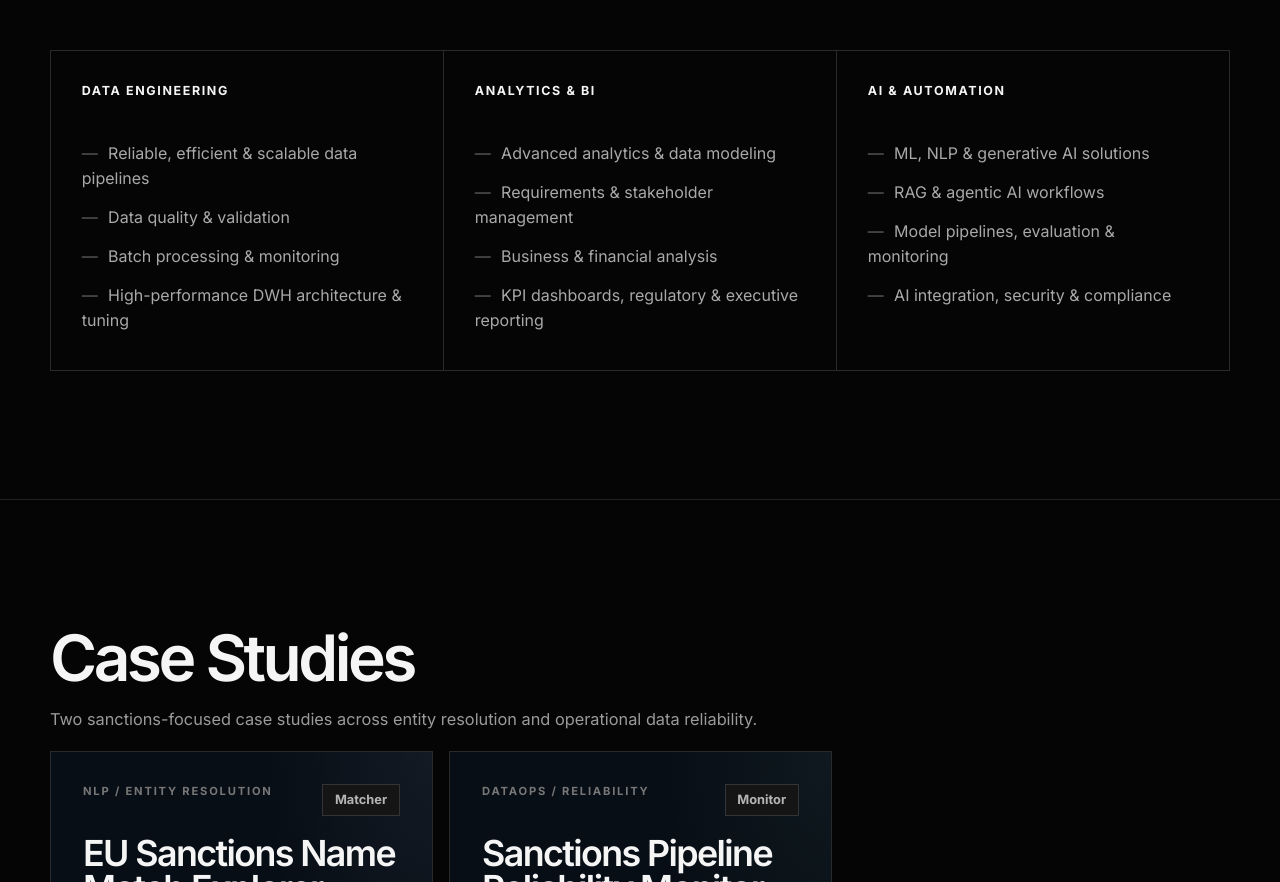
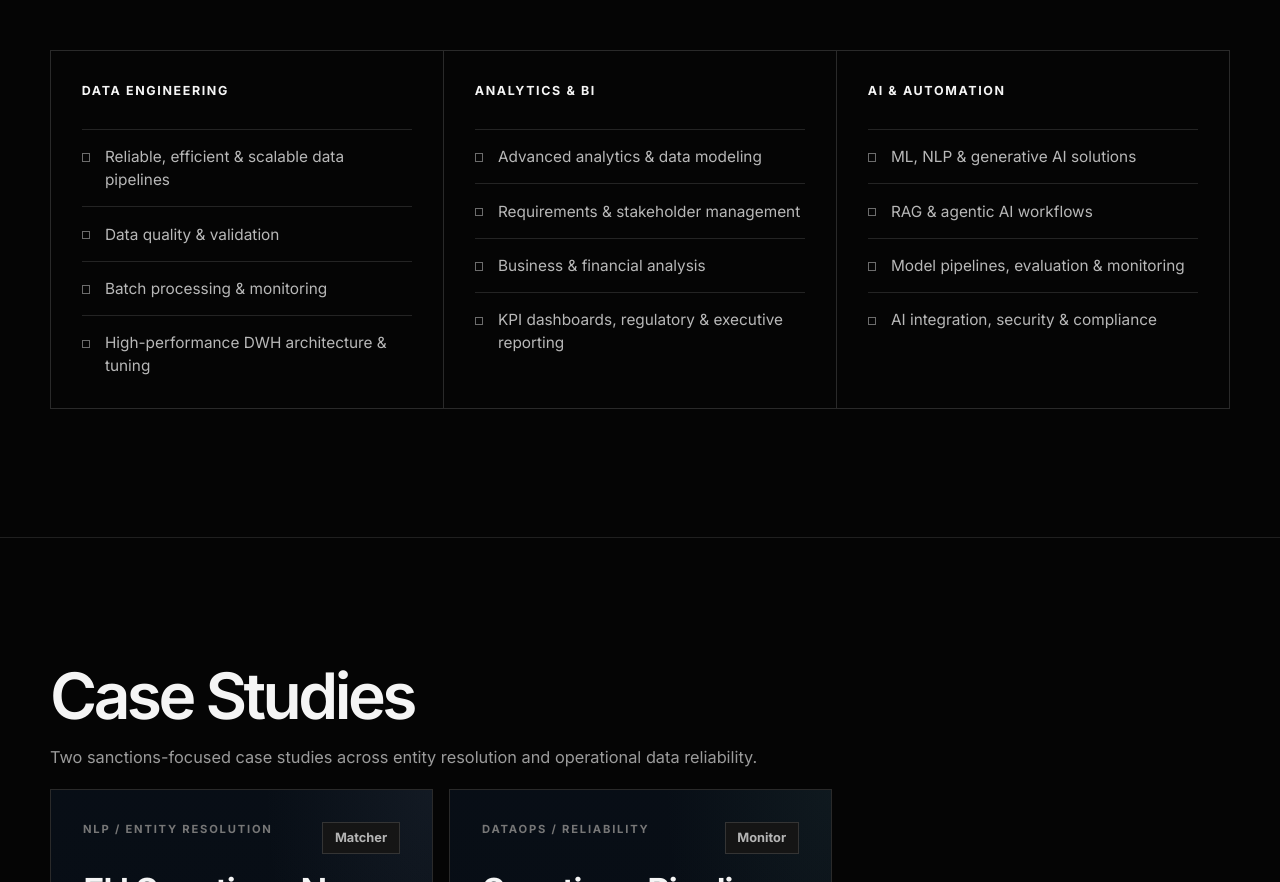
Before and after one commit to jczx/portfolio, a React (Vite) app: page / in a window 1280 px wide. Shown: the part 1880-2762 px from the top of the page. Built offline with nearby package versions, Linux system fonts and the light colour scheme.

Commit message:
Refine expertise list styling

```diff
--- a/src/styles/redesign.scss
+++ b/src/styles/redesign.scss
@@ -404,7 +404,7 @@ html:lang(de) .hero__name {
 }
 
 .skillGroup h3 {
-  margin: 0 0 2.5rem;
+  margin: 0 0 1.75rem;
   font-size: 0.78rem;
   letter-spacing: 0.13em;
   text-transform: uppercase;
@@ -412,18 +412,43 @@ html:lang(de) .hero__name {
 
 .skillGroup ul {
   display: grid;
-  gap: 0.9rem;
+  gap: 0;
   margin: 0;
   padding: 0;
   list-style: none;
-  color: #a9a9a9;
-  line-height: 1.55;
+}
+
+.skillGroup li {
+  display: grid;
+  grid-template-columns: 0.6rem minmax(0, 1fr);
+  gap: 0.85rem;
+  align-items: start;
+  padding: 0.95rem 0;
+  border-top: 1px solid #242424;
+  color: #b8b8b8;
+  font-size: 0.96rem;
+  line-height: 1.5;
 }
 
 .skillGroup li::before {
-  content: "—";
-  margin-right: 0.65rem;
-  color: #5f5f5f;
+  content: "";
+  width: 0.4rem;
+  height: 0.4rem;
+  margin-top: 0.52rem;
+  border: 1px solid #6c6c6c;
+  background: transparent;
+  transition:
+    border-color 160ms ease,
+    background 160ms ease;
+}
+
+.skillGroup li:hover::before {
+  border-color: #d8d8d8;
+  background: #d8d8d8;
+}
+
+.skillGroup li:last-child {
+  padding-bottom: 0;
 }
 
 .portfolioProjects__grid {
@@ -779,6 +804,13 @@ html:lang(de) .hero__name {
   .skillGroup h3 {
     margin-bottom: 1.5rem;
   }
+
+  .skillGroup li {
+    grid-template-columns: 0.55rem minmax(0, 1fr);
+    gap: 0.75rem;
+    padding: 0.85rem 0;
+    font-size: 0.94rem;
+  }
 }
 
 @media (max-width: 430px) {
```
